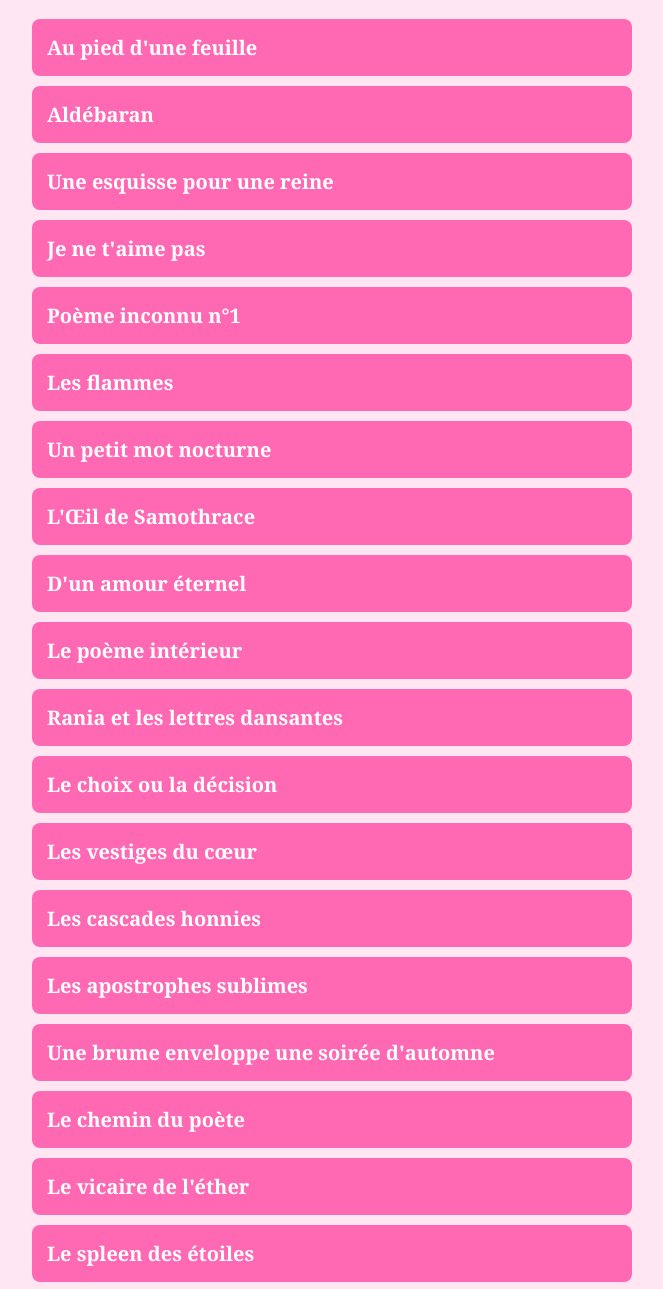
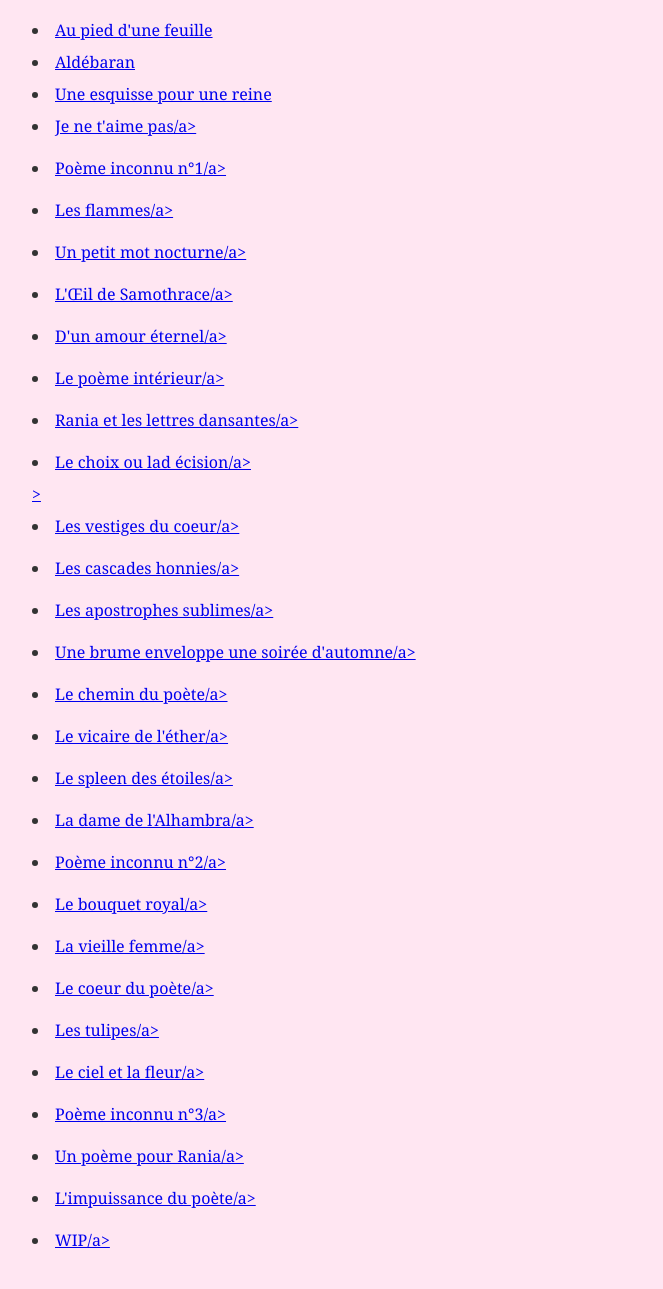
Before and after one commit to Dada6757/Rania-mon-amour, a plain HTML site: page poems.html in a window 1280 px wide. Shown: the part 87-1376 px from the top of the page, without its empty margins (308-971 px from the left). Drawn offline with Linux system fonts and the light colour scheme.

Commit message:
Update poems.html

```diff
--- a/poems.html
+++ b/poems.html
@@ -46,36 +46,36 @@
 <body>
     <h1>Mes Poèmes</h1>
     <div class="poem-list">
-        <div class="poem-title">Au pied d'une feuille</div>
-        <div class="poem-title">Aldébaran</div>
-        <div class="poem-title">Une esquisse pour une reine</div>
-        <div class="poem-title">Je ne t'aime pas</div>
-        <div class="poem-title">Poème inconnu n°1</div>
-        <div class="poem-title">Les flammes</div>
-        <div class="poem-title">Un petit mot nocturne</div>
-        <div class="poem-title">L'Œil de Samothrace</div>
-        <div class="poem-title">D'un amour éternel</div>
-        <div class="poem-title">Le poème intérieur</div>
-        <div class="poem-title">Rania et les lettres dansantes</div>
-        <div class="poem-title">Le choix ou la décision</div>
-        <div class="poem-title">Les vestiges du cœur</div>
-        <div class="poem-title">Les cascades honnies</div>
-        <div class="poem-title">Les apostrophes sublimes</div>
-        <div class="poem-title">Une brume enveloppe une soirée d'automne</div>
-        <div class="poem-title">Le chemin du poète</div>
-        <div class="poem-title">Le vicaire de l'éther</div>
-        <div class="poem-title">Le spleen des étoiles </div>
-        <div class="poem-title">La dame de l'Alhambra</div>
-        <div class="poem-title">Poème inconnu n°2</div>
-        <div class="poem-title">Le bouquet royal</div>
-        <div class="poem-title">La vieille femme</div>
-        <div class="poem-title">Le cœur du poète</div>
-        <div class="poem-title">Les tulipes</div>
-        <div class="poem-title">Le ciel et la fleur</div>
-        <div class="poem-title">Poèmme inconnu n°3</div>
-        <div class="poem-title">Un poème pour Rania ?</div>
-        <div class="poem-title">L'impuissance du poète</div>
-        <div class="poem-title">WIP</div>
+        <li><a href="poem1.html">Au pied d'une feuille</a></li>
+        <li><a href="poem2.html">Aldébaran</a></li>
+        <li><a href="poem3.html">Une esquisse pour une reine</a></li>
+        <li><a href="poem4.html">Je ne t'aime pas/a></li>
+        <li><a href="poem5.html">Poème inconnu n°1/a></li>
+        <li><a href="poem6.html">Les flammes/a></li>
+        <li><a href="poem7.html">Un petit mot nocturne/a></li>
+        <li><a href="poem8.html">L'Œil de Samothrace/a></li>
+        <li><a href="poem9.html">D'un amour éternel/a></li>
+        <li><a href="poem10.html">Le poème intérieur/a></li>
+        <li><a href="poem11.html">Rania et les lettres dansantes/a></li>
+        <li><a href="poem12.html">Le choix ou lad écision/a></li>>
+        <li><a href="poem13.html">Les vestiges du coeur/a></li>
+        <li><a href="poem14.html">Les cascades honnies/a></li>
+        <li><a href="poem15.html">Les apostrophes sublimes/a></li>
+        <li><a href="poem16.html">Une brume enveloppe une soirée d'automne/a></li>
+        <li><a href="poem17.html">Le chemin du poète/a></li>
+        <li><a href="poem18.html">Le vicaire de l'éther/a></li>
+        <li><a href="poem19.html">Le spleen des étoiles/a></li>
+        <li><a href="poem20.html">La dame de l'Alhambra/a></li>
+        <li><a href="poem21.html">Poème inconnu n°2/a></li>
+        <li><a href="poem22.html">Le bouquet royal/a></li>
+        <li><a href="poem23.html">La vieille femme/a></li>
+        <li><a href="poem24.html">Le coeur du poète/a></li>
+        <li><a href="poem25.html">Les tulipes/a></li>
+        <li><a href="poem26.html">Le ciel et la fleur/a></li>
+        <li><a href="poem27.html">Poème inconnu n°3/a></li>
+        <li><a href="poem28.html">Un poème pour Rania/a></li>
+        <li><a href="poem29.html">L'impuissance du poète/a></li>
+        <li><a href="poem30.html">WIP/a></li>
 
     </div>
 </body>
```
